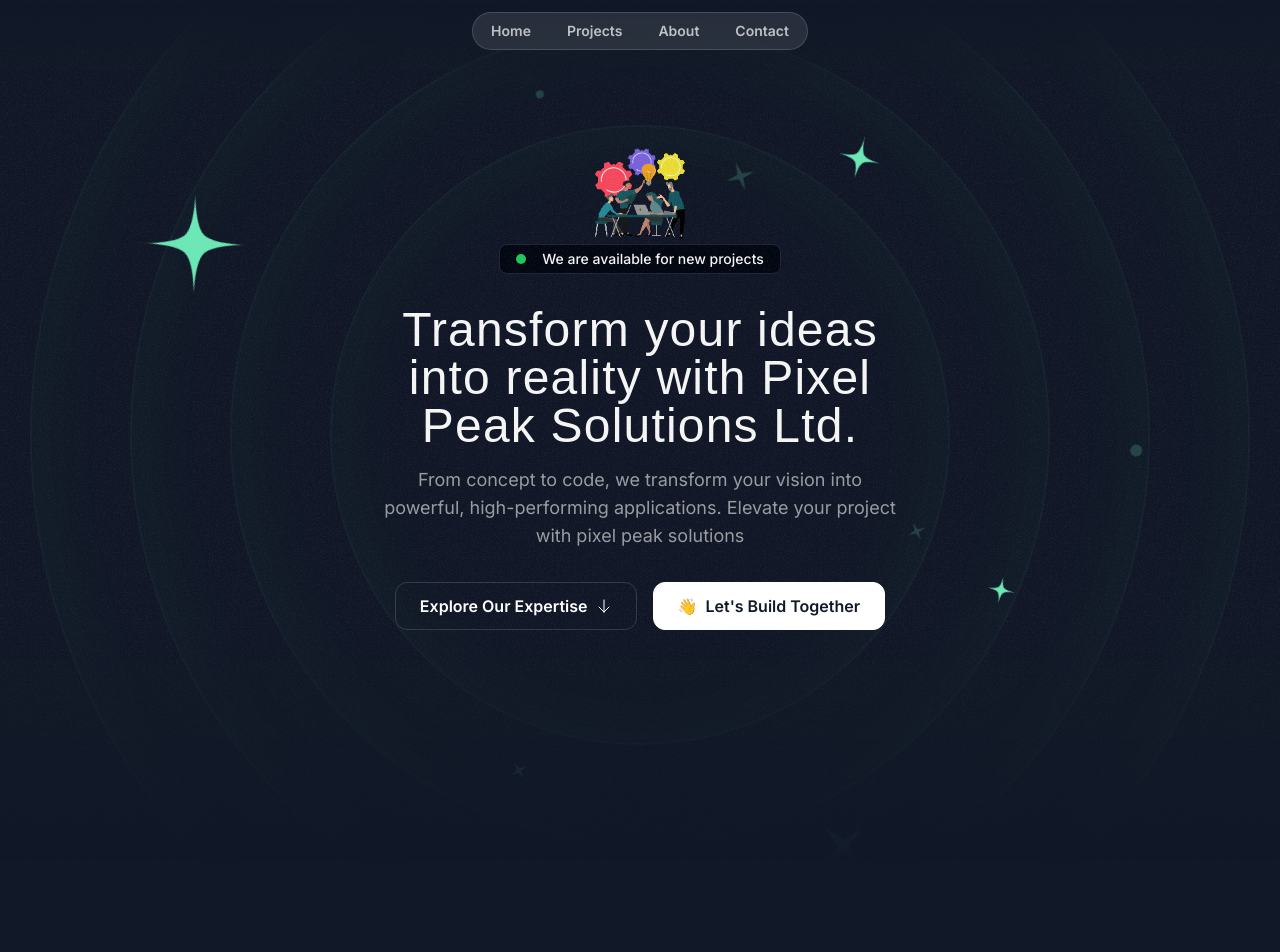
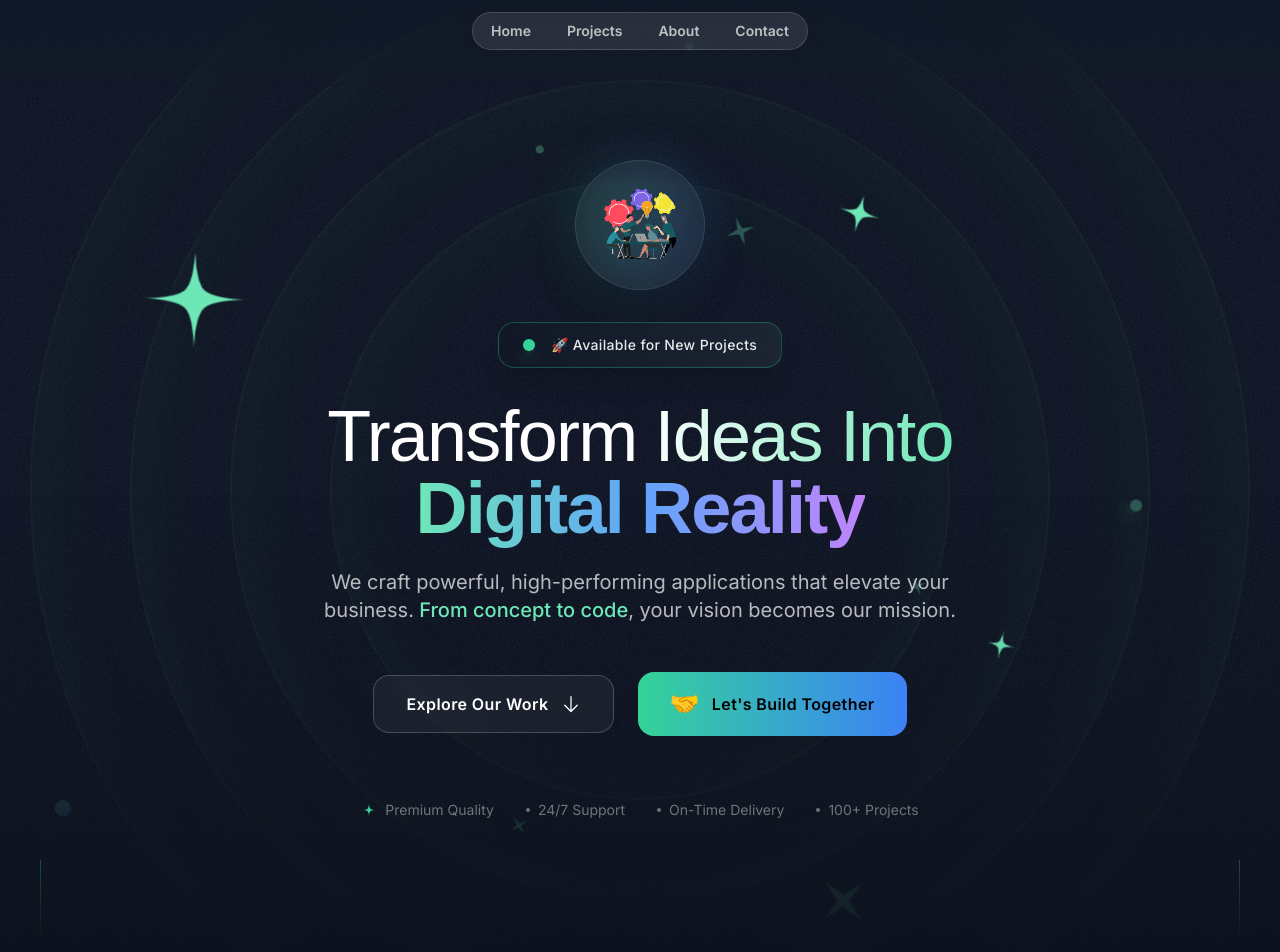
Before and after one commit to Pixel-Peak-Solutions-Ltd/pixel-peak-solutions-website, a Next.js app: page / in a window 1280 px wide. Shown: the top 952 px of the page. Built offline with nearby package versions, Linux system fonts and the light colour scheme; a web font is replaced by a local one.

Commit message:
Update hero section

```diff
--- a/src/sections/Hero.tsx
+++ b/src/sections/Hero.tsx
@@ -9,7 +9,8 @@
 
 export const HeroSection = () => {
   return (
-    <section className="py-32 md:py-48 lg:py-60 relative z-0 overflow-x-clip">
+      <section className="min-h-screen py-20 md:py-32 lg:py-40 relative z-0 overflow-x-clip flex items-center">
+        {/* Background Elements - Keep Consistent */}
         <div className="absolute inset-0 [mask-image:linear-gradient(to_bottom,transparent,black_10%,black_70%,transparent)]">
           <div
               className="absolute inset-0 -z-30 opacity-5"
@@ -20,7 +21,7 @@
           <div className="size-[1020px] hero-ring"></div>
           <div className="size-[1220px] hero-ring"></div>
 
-        {/* 1 */}
+          {/* Enhanced Orbital Elements */}
           <HeroOrbit
               size={430}
               rotation={-14}
@@ -29,10 +30,9 @@
               shouldSpin
               spinDuration="3s"
           >
-          <SparkleIcon className="size-8 text-emerald-300/20" />
+            <SparkleIcon className="size-8 text-emerald-300/30" />
           </HeroOrbit>
 
-        {/* 2 */}
           <HeroOrbit
               size={440}
               rotation={79}
@@ -41,13 +41,13 @@
               shouldSpin
               spinDuration="3s"
           >
-          <SparkleIcon className="size-5 text-emerald-300/20" />
+            <SparkleIcon className="size-5 text-emerald-300/30" />
           </HeroOrbit>
-        {/* 3 */}
+
           <HeroOrbit size={520} rotation={-41} shouldOrbit orbitDuration="34s">
-          <div className="size-2 rounded-full bg-emerald-300/20" />
+            <div className="size-2 rounded-full bg-emerald-300/30 shadow-lg shadow-emerald-300/50" />
           </HeroOrbit>
-        {/* 4 */}
+
           <HeroOrbit
               size={530}
               rotation={178}
@@ -56,9 +56,9 @@
               shouldSpin
               spinDuration="3s"
           >
-          <SparkleIcon className="size-5 text-emerald-300/20" />
+            <SparkleIcon className="size-5 text-emerald-300/30" />
           </HeroOrbit>
-        {/* 5 */}
+
           <HeroOrbit
               size={550}
               rotation={20}
@@ -67,9 +67,9 @@
               shouldSpin
               spinDuration="6s"
           >
-          <StarIcon className="size-12 text-emerald-300" />
+            <StarIcon className="size-12 text-emerald-300 drop-shadow-lg" />
           </HeroOrbit>
-        {/* 6 */}
+
           <HeroOrbit
               size={590}
               rotation={98}
@@ -78,13 +78,13 @@
               shouldSpin
               spinDuration="6s"
           >
-          <StarIcon className="size-8 text-emerald-300" />
+            <StarIcon className="size-8 text-emerald-300 drop-shadow-lg" />
           </HeroOrbit>
-        {/* 7 */}
+
           <HeroOrbit size={650} rotation={-5} shouldOrbit orbitDuration="42s">
-          <div className="size-2 rounded-full bg-emerald-300/20" />
+            <div className="size-2 rounded-full bg-emerald-300/30 shadow-lg shadow-emerald-300/50" />
           </HeroOrbit>
-        {/* 8 */}
+
           <HeroOrbit
               size={710}
               rotation={144}
@@ -93,13 +93,13 @@
               shouldSpin
               spinDuration="3s"
           >
-          <SparkleIcon className="size-14 text-emerald-300/20" />
+            <SparkleIcon className="size-14 text-emerald-300/30" />
           </HeroOrbit>
-        {/* 9 */}
+
           <HeroOrbit size={720} rotation={85} shouldOrbit orbitDuration="46s">
-          <div className="size-3 rounded-full bg-emerald-300/20" />
+            <div className="size-3 rounded-full bg-emerald-300/30 shadow-lg shadow-emerald-300/50" />
           </HeroOrbit>
-        {/* 10 */}
+
           <HeroOrbit
               size={800}
               rotation={-72}
@@ -108,56 +108,120 @@
               shouldSpin
               spinDuration="6s"
           >
-          <StarIcon className="size-28 text-emerald-300" />
+            <StarIcon className="size-28 text-emerald-300 drop-shadow-xl" />
+          </HeroOrbit>
+
+          {/* Additional Modern Elements */}
+          <HeroOrbit size={900} rotation={30} shouldOrbit orbitDuration="50s">
+            <div className="size-1 rounded-full bg-blue-400/40 shadow-lg shadow-blue-400/50" />
+          </HeroOrbit>
+
+          <HeroOrbit size={950} rotation={-120} shouldOrbit orbitDuration="52s">
+            <div className="size-4 rounded-full bg-gradient-to-r from-emerald-300/20 to-blue-400/20 shadow-lg" />
           </HeroOrbit>
         </div>
-      <div className="container">
-        <div className="flex flex-col items-center lg:-mt-24">
+
+        {/* Gradient Overlay for Depth */}
+        <div className="absolute inset-0 bg-gradient-to-b from-transparent via-transparent to-black/20 pointer-events-none"></div>
+
+        <div className="container relative z-10">
+          <div className="flex flex-col items-center text-center max-w-4xl mx-auto">
+
+            {/* Modern Avatar with Glassmorphism */}
+            <div className="relative mb-8 group">
+              <div className="absolute inset-0 bg-gradient-to-r from-emerald-400/20 to-blue-500/20 rounded-full blur-xl group-hover:blur-2xl transition-all duration-500"></div>
+              <div className="relative backdrop-blur-sm bg-white/5 border border-white/10 rounded-full p-6 shadow-2xl">
                 <Image
                     src={teamWork}
-            width={100}
-            height={100}
+                    width={80}
+                    height={80}
                     priority
-            className="object-fill"
-            alt="Team Work"
+                    className="object-cover rounded-full"
+                    alt="Pixel Peak Solutions Team"
                 />
-          <div className="bg-gray-950 border border-gray-800 px-4 py-1 inline-flex items-center gap-4 rounded-lg">
-            <div className="bg-green-500 size-2.5 rounded-full relative">
-              <div className="bg-gray-500 absolute inset-0 rounded-full animate-ping-large"></div>
               </div>
-            <div className="text-sm font-medium">
-              We are available for new projects
+            </div>
+
+            {/* Enhanced Status Badge */}
+            <div className="mb-8 group cursor-pointer">
+              <div className="backdrop-blur-md bg-gradient-to-r from-gray-900/80 to-gray-800/80 border border-emerald-400/30 px-6 py-3 inline-flex items-center gap-4 rounded-2xl shadow-xl hover:shadow-emerald-400/20 transition-all duration-300 hover:scale-105">
+                <div className="relative">
+                  <div className="bg-emerald-400 size-3 rounded-full shadow-lg shadow-emerald-400/50"></div>
+                  <div className="bg-emerald-400/30 absolute inset-0 rounded-full animate-ping"></div>
+                </div>
+                <div className="text-sm font-medium text-white/90 tracking-wide">
+                  🚀 Available for New Projects
                 </div>
               </div>
             </div>
-        <div className="max-w-lg mx-auto">
-          <h1 className="font-serif text-3xl md:text-5xl text-center mt-8 tracking-wide">
-            Transform your ideas into reality with Pixel Peak Solutions Ltd.
+
+            {/* Modern Typography */}
+            <div className="space-y-6 mb-12">
+              <h1 className="font-serif text-4xl md:text-6xl lg:text-7xl text-center tracking-tight leading-tight">
+              <span className="bg-gradient-to-r from-white via-white to-emerald-300 bg-clip-text text-transparent">
+                Transform Ideas Into
+              </span>
+                <br />
+                <span className="bg-gradient-to-r from-emerald-300 via-blue-400 to-purple-400 bg-clip-text text-transparent font-bold">
+                Digital Reality
+              </span>
               </h1>
-          <p className="mt-4 text-center text-white/60 md:text-lg">
-            From concept to code, we transform your vision into powerful,
-            high-performing applications. Elevate your project with pixel peak
-            solutions
+
+              <p className="text-lg md:text-xl text-white/70 leading-relaxed max-w-2xl mx-auto">
+                We craft powerful, high-performing applications that elevate your business.
+                <span className="text-emerald-300 font-medium"> From concept to code</span>,
+                your vision becomes our mission.
               </p>
             </div>
 
-        <div className="flex flex-col md:flex-row justify-center items-center mt-8 gap-4">
+            {/* Modern CTA Buttons */}
+            <div className="flex flex-col sm:flex-row justify-center items-center gap-6">
               <Link
                   href="#projects"
-            className="inline-flex items-center gap-2 border border-white/15 px-6 h-12 rounded-xl z-0"
+                  className="group relative inline-flex items-center gap-3 backdrop-blur-sm bg-white/5 border border-white/20 px-8 py-4 rounded-2xl hover:bg-white/10 transition-all duration-300 hover:scale-105 hover:shadow-xl hover:shadow-white/10 min-w-[200px]"
               >
-            <span className="font-semibold">Explore Our Expertise</span>
-            <ArrowDown className="size-4" />
+                <span className="font-semibold text-white tracking-wide">Explore Our Work</span>
+                <ArrowDown className="size-5 group-hover:translate-y-1 transition-transform duration-300" />
               </Link>
 
               <Link
                   href="#contact"
-            className="inline-flex items-center gap-2 border border-white bg-white text-gray-900 h-12 px-6 rounded-xl z-0"
+                  className="group relative inline-flex items-center gap-3 bg-gradient-to-r from-emerald-400 to-blue-500 hover:from-emerald-500 hover:to-blue-600 text-black px-8 py-4 rounded-2xl transition-all duration-300 hover:scale-105 hover:shadow-xl hover:shadow-emerald-400/30 min-w-[200px] font-semibold tracking-wide"
               >
-            <span className="">👋</span>
-            <span className="font-semibold">Let&apos;s Build Together</span>
+                <span className="text-2xl">🤝</span>
+                <span>Let's Build Together</span>
+                <div className="absolute inset-0 bg-gradient-to-r from-white/20 to-transparent rounded-2xl opacity-0 group-hover:opacity-100 transition-opacity duration-300"></div>
               </Link>
             </div>
+
+            {/* Trust Indicators */}
+            <div className="mt-16 flex flex-wrap justify-center items-center gap-8 text-white/40 text-sm">
+              <div className="flex items-center gap-2">
+                <StarIcon className="size-4 text-emerald-400" />
+                <span>Premium Quality</span>
+              </div>
+              <div className="flex items-center gap-2">
+                <div className="size-1 rounded-full bg-white/40"></div>
+                <span>24/7 Support</span>
+              </div>
+              <div className="flex items-center gap-2">
+                <div className="size-1 rounded-full bg-white/40"></div>
+                <span>On-Time Delivery</span>
+              </div>
+              <div className="flex items-center gap-2">
+                <div className="size-1 rounded-full bg-white/40"></div>
+                <span>100+ Projects</span>
+              </div>
+            </div>
+          </div>
+        </div>
+
+        {/* Floating Elements for Visual Interest */}
+        <div className="absolute bottom-10 left-10 opacity-30">
+          <div className="w-px h-20 bg-gradient-to-b from-emerald-400 to-transparent"></div>
+        </div>
+        <div className="absolute bottom-10 right-10 opacity-30">
+          <div className="w-px h-20 bg-gradient-to-b from-blue-400 to-transparent"></div>
         </div>
       </section>
   );
```
Lines whose indentation alone changed are shown as unchanged.
